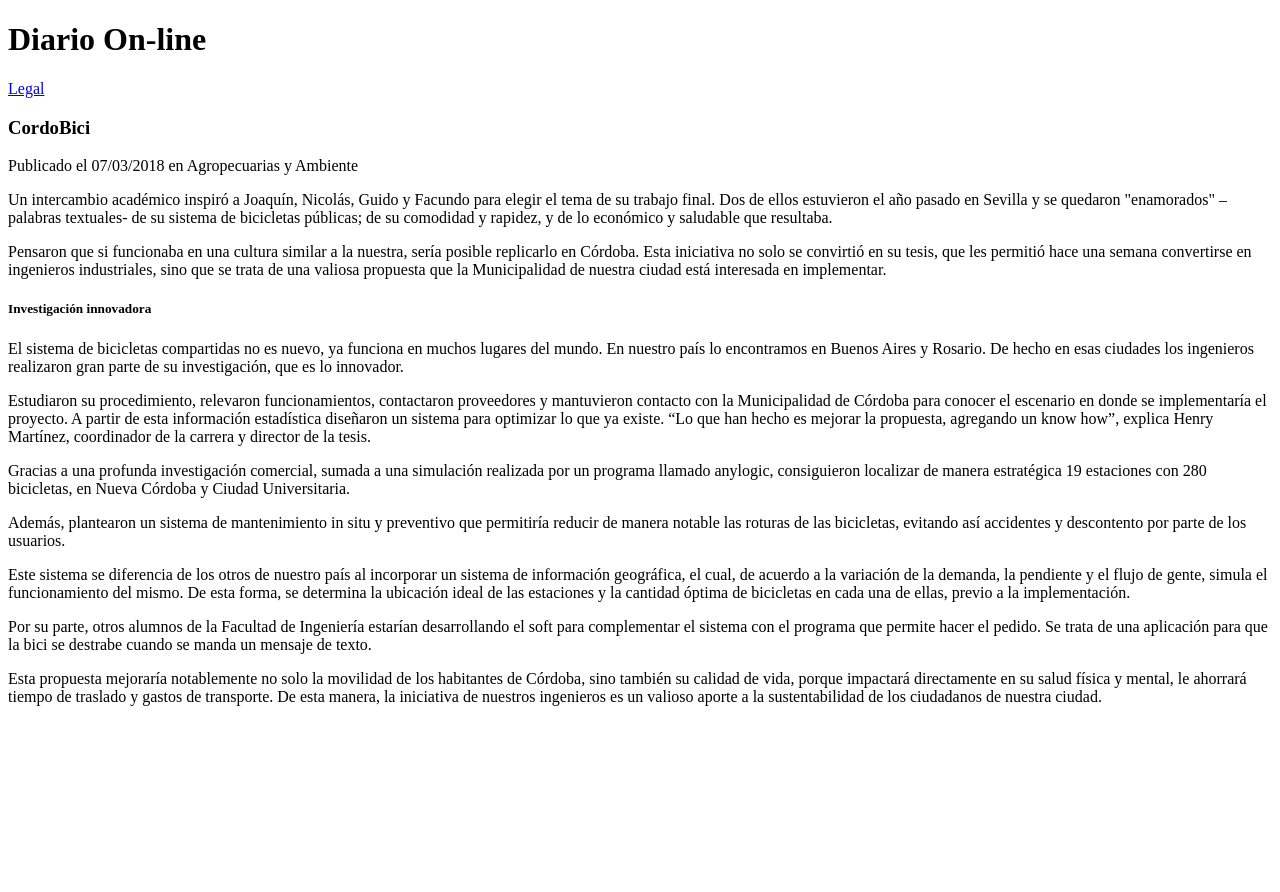
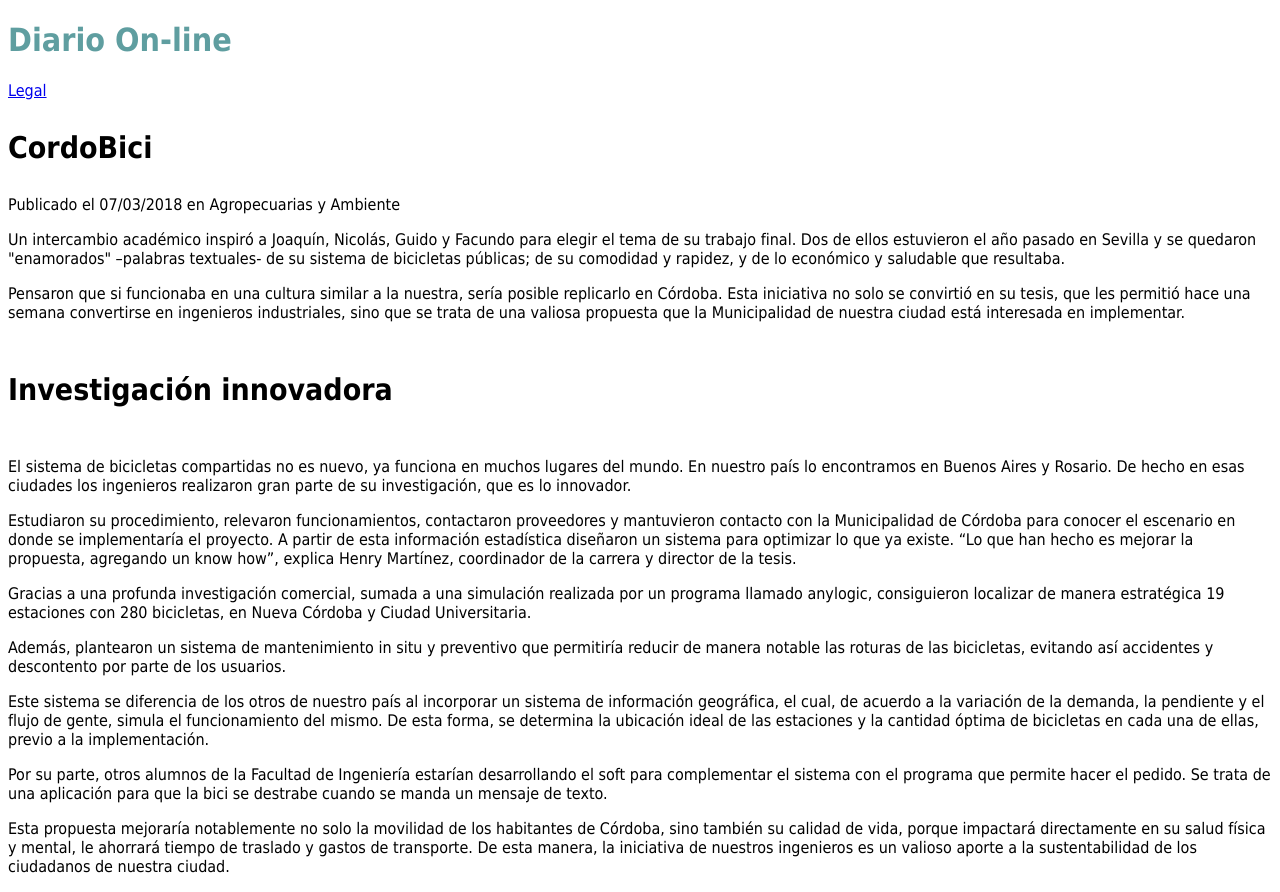
Before and after one commit to UCC-LabCompu2/ejercicios2023-MariaRuival, a plain HTML site: page Ejercicios-CSS/ej_columnas.html in a window 1280 px wide. Before the commit the page ends 800 px from the top, so only its background shows below. Drawn offline with Linux system fonts and the light colour scheme.

Commit message:
Se realizaron los ejercicios de propiedades tipograficad

```diff
--- a/Ejercicios-CSS/ej_columnas.html
+++ b/Ejercicios-CSS/ej_columnas.html
@@ -3,6 +3,17 @@
 <head>
     <meta charset="UTF-8">
     <title>Ejercicio Columnas</title>
+    <style>
+        #tituloPrincipal{
+            color: cadetblue;
+        }
+        .tituloNoticia{
+            font-size: 30px;
+        }
+        body{
+            font-family: Tahoma;
+        }
+    </style>
 </head>
 <body>
 <!--Cree los estilos CSS necesarios para que el texto se visualice en 2 columnas-->
```
